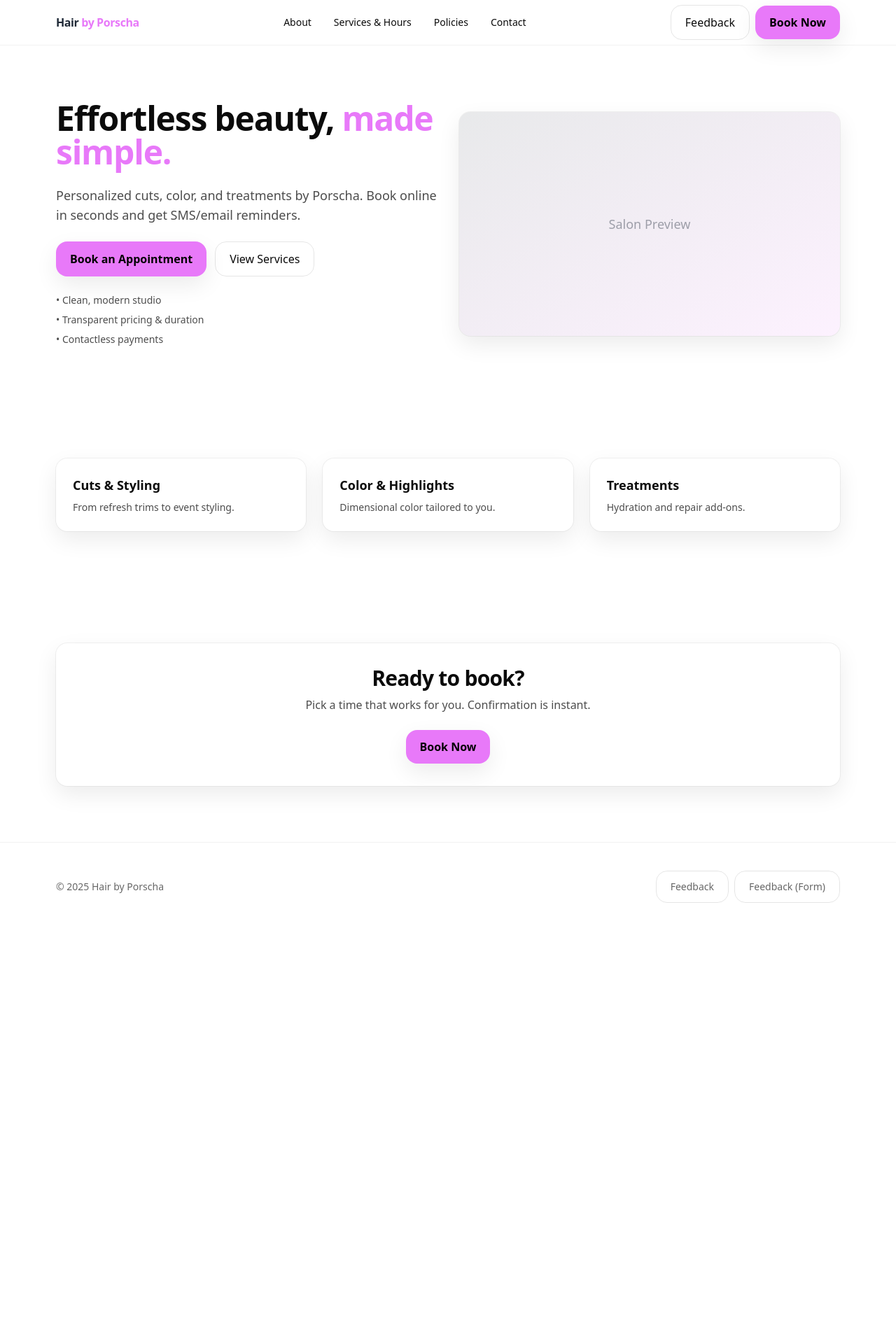
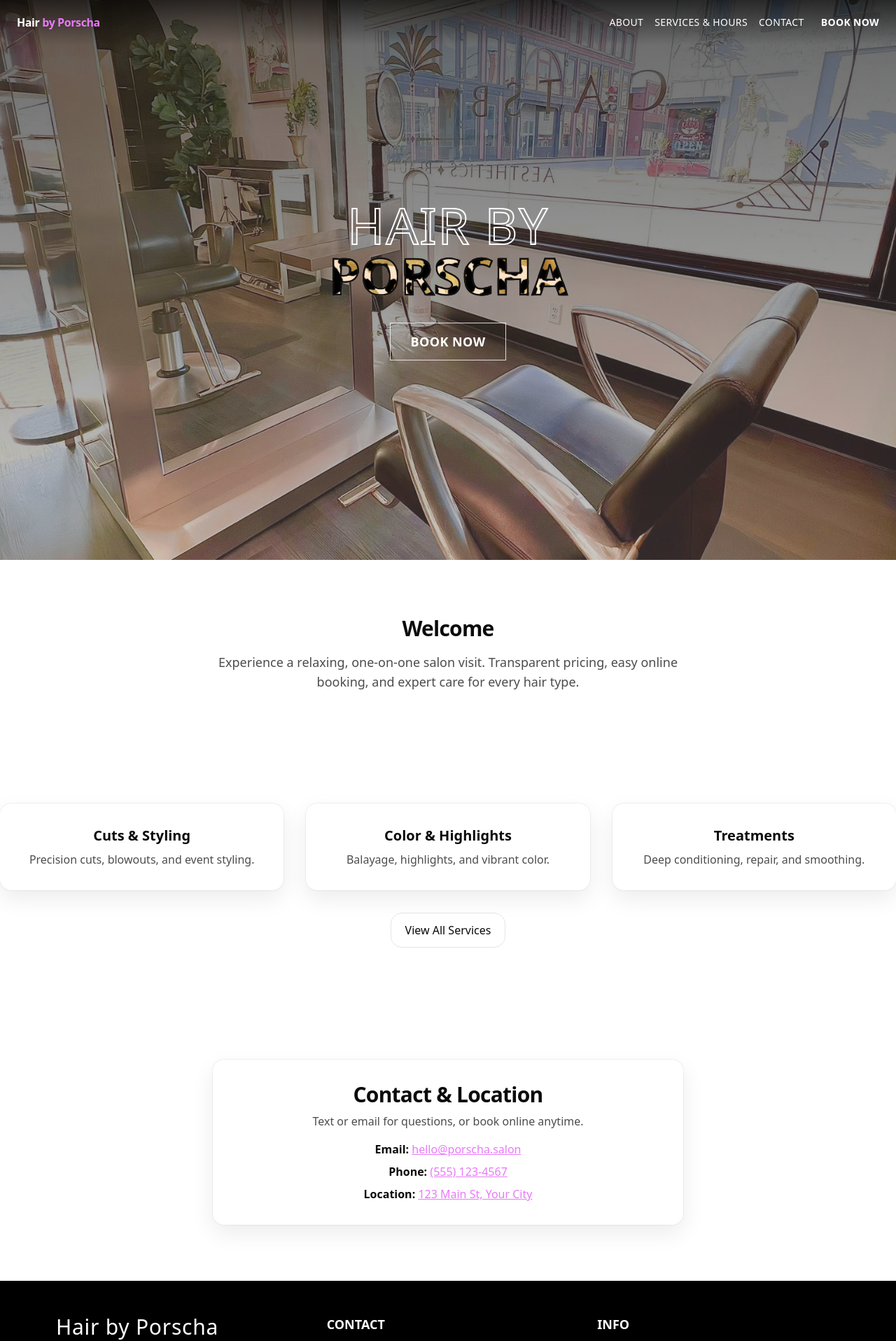
Before and after one commit to Miles-Collins/salon-site, a Next.js app: page / in a window 1280 px wide. Shown: the top 1916 px of the page at 70% size. Before the commit the page ends 1330 px from the top, so only its background shows below. Built offline with nearby package versions, Linux system fonts and the light colour scheme.

Commit message:
hero image/nav bar

```diff
--- a/package.json
+++ b/package.json
@@ -1,5 +1,5 @@
 {
-  "name": "salon-site",
+  "name": "porschas-salon",
   "private": true,
   "scripts": {
     "dev": "next dev -p 3000",
--- a/src/app/globals.css
+++ b/src/app/globals.css
@@ -13,3 +13,65 @@ html, body { background: var(--bg); color: var(--fg); }
 .h1 { @apply text-4xl lg:text-5xl font-bold tracking-tight; }
 .h2 { @apply text-3xl font-semibold tracking-tight; }
 .muted { @apply text-black/70; }
+
+/* Subtle underline on hover like reference site */
+.link-underline { @apply relative inline-block; }
+.link-underline::after {
+	content: "";
+	position: absolute;
+	left: 0;
+	right: 0;
+	bottom: -2px;
+	height: 2px;
+	background: currentColor;
+	transform: scaleX(0);
+	transform-origin: left;
+	transition: transform 200ms ease;
+}
+.group:hover .link-underline::after, .link-underline:hover::after { transform: scaleX(1); }
+
+/* Outline text style similar to reference (stroke only) */
+.text-outline-white {
+	color: transparent;
+	-webkit-text-stroke: 2px #fff;
+	text-shadow: 0 0 transparent; /* ensure no fill */
+}
+
+/* Cheetah-print text fill using layered radial gradients */
+.text-cheetah {
+}
+.text-cheetah:hover {
+	text-shadow: 0 0 16px rgba(255,255,255,0.7), 0 0 32px rgba(255,255,255,0.4);
+	--tan: #d6b179;
+	--brown: #8b5e34;
+	--brown2: #6b3e1f;
+	background-color: var(--tan);
+	background-image:
+		radial-gradient(circle at 12% 20%, var(--brown2) 0 7px, transparent 7.5px),
+		radial-gradient(circle at 25% 35%, var(--brown) 0 9px, transparent 9.5px),
+		radial-gradient(circle at 40% 60%, var(--brown2) 0 8px, transparent 8.5px),
+		radial-gradient(circle at 65% 25%, var(--brown) 0 10px, transparent 10.5px),
+		radial-gradient(circle at 78% 75%, var(--brown2) 0 9px, transparent 9.5px),
+		radial-gradient(circle at 12% 75%, var(--brown) 0 8px, transparent 8.5px),
+		radial-gradient(circle at 85% 45%, var(--brown2) 0 7px, transparent 7.5px),
+		radial-gradient(circle at 55% 10%, var(--brown) 0 9px, transparent 9.5px);
+	background-size: 220px 220px;
+	background-repeat: repeat;
+	-webkit-background-clip: text;
+	background-clip: text;
+	color: transparent;
+	-webkit-text-stroke: 1px rgba(255,255,255,0.35);
+}
+.text-cheetah {
+			background: url('/cheetah-print.jpg') repeat;
+			background-size: cover;
+			color: transparent;
+			-webkit-background-clip: text;
+			background-clip: text;
+			font-weight: 900;
+			-webkit-text-stroke: 2.5px #111;
+		}
+
+		.text-cheetah:hover {
+			text-shadow: 0 4px 12px rgba(255,255,255,0.7);
+		}
--- a/src/app/layout.tsx
+++ b/src/app/layout.tsx
@@ -19,9 +19,9 @@ export default function RootLayout({ children }: { children: React.ReactNode })
   return (
     <html lang="en">
       <body className="min-h-screen antialiased">
-        <Navbar />
-        <main className="container">{children}</main>
-        <Footer />
+  <Navbar />
+  <main>{children}</main>
+  <Footer />
       </body>
     </html>
   );
--- a/src/app/page.tsx
+++ b/src/app/page.tsx
@@ -4,58 +4,72 @@ import Section from "@/components/Section";
 export default function HomePage() {
   return (
     <>
-      {/* HERO */}
-      <Section className="pt-8">
-        <div className="grid gap-8 lg:grid-cols-2 lg:items-center">
-          <div className="space-y-6">
-            <h1 className="h1">
-              Effortless beauty, <span className="text-brand-accent">made simple.</span>
-            </h1>
-            <p className="muted text-lg">
-              Personalized cuts, color, and treatments by Porscha. Book online in seconds and get
-              SMS/email reminders.
-            </p>
-            <div className="flex gap-3">
-              <Link href="/book" className="btn-accent">Book an Appointment</Link>
-              <Link href="/services" className="btn-outline">View Services</Link>
-            </div>
-            <ul className="grid gap-2 text-sm text-black/70">
-              <li>• Clean, modern studio</li>
-              <li>• Transparent pricing & duration</li>
-              <li>• Contactless payments</li>
-            </ul>
-          </div>
-          <div className="card overflow-hidden">
-            <div className="h-80 w-full bg-gradient-to-br from-brand/10 to-brand-accent/10 flex items-center justify-center">
-              <p className="text-brand/40 text-lg font-medium">Salon Preview</p>
-            </div>
-          </div>
+      {/* HERO - full viewport with image and overlay */}
+  <div className="relative w-full h-screen min-h-screen flex items-center justify-center overflow-hidden">
+        <img
+          src="/hero.jpg"
+          alt="Salon interior"
+          className="absolute inset-0 w-full h-full object-cover object-center opacity-80"
+        />
+        <div className="absolute inset-0 w-full h-full bg-gradient-to-b from-black/60 to-black/20" />
+        <div className="relative z-10 text-center w-full px-0 md:px-4 flex flex-col items-center justify-center h-full">
+          <h1 className="text-5xl md:text-7xl font-semibold leading-tight mb-8">
+            <span className="block text-outline-white font-light tracking-wide">HAIR BY</span>
+            <span className="block text-cheetah">PORSCHA</span>
+          </h1>
+          <Link
+            href="/book"
+            className="inline-block border border-white/80 text-white px-7 py-3 text-base md:text-lg font-semibold tracking-wide hover:bg-white/10 transition"
+          >
+            BOOK NOW
+          </Link>
+        </div>
+      </div>
+
+      {/* About/Intro Section */}
+      <Section className="py-12">
+        <div className="max-w-2xl mx-auto text-center">
+          <h2 className="h2 mb-4">Welcome</h2>
+          <p className="muted text-lg">
+            Experience a relaxing, one-on-one salon visit. Transparent pricing, easy online booking, and expert care for every hair type.
+          </p>
         </div>
       </Section>
 
-      {/* QUICK BLURBS */}
-      <Section>
-        <div className="grid gap-6 sm:grid-cols-3">
+      {/* Services Preview */}
+      <Section className="py-12">
+        <div className="grid gap-8 md:grid-cols-3">
           {[
-            { t: "Cuts & Styling", d: "From refresh trims to event styling." },
-            { t: "Color & Highlights", d: "Dimensional color tailored to you." },
-            { t: "Treatments", d: "Hydration and repair add-ons." },
+            { t: "Cuts & Styling", d: "Precision cuts, blowouts, and event styling." },
+            { t: "Color & Highlights", d: "Balayage, highlights, and vibrant color." },
+            { t: "Treatments", d: "Deep conditioning, repair, and smoothing." },
           ].map((x) => (
-            <div key={x.t} className="card p-6">
-              <h3 className="text-lg font-semibold">{x.t}</h3>
-              <p className="mt-2 text-sm text-black/70">{x.d}</p>
+            <div key={x.t} className="card p-8 text-center">
+              <h3 className="text-xl font-semibold mb-2">{x.t}</h3>
+              <p className="muted text-base">{x.d}</p>
             </div>
           ))}
         </div>
+        <div className="mt-8 text-center">
+          <Link href="/services" className="btn-outline">View All Services</Link>
+        </div>
       </Section>
 
-      {/* CTA */}
-      <Section>
-        <div className="card p-8 text-center">
-          <h2 className="h2">Ready to book?</h2>
-          <p className="mt-2 muted">Pick a time that works for you. Confirmation is instant.</p>
-          <div className="mt-6">
-            <Link href="/book" className="btn-accent">Book Now</Link>
+      {/* Contact/Location Section */}
+      <Section className="py-12">
+        <div className="max-w-2xl mx-auto card p-8 text-center">
+          <h2 className="h2 mb-2">Contact & Location</h2>
+          <p className="muted mb-4">Text or email for questions, or book online anytime.</p>
+          <div className="space-y-2">
+            <div>
+              <span className="font-semibold">Email:</span> <a href="mailto:hello@porscha.salon" className="text-brand-accent underline">hello@porscha.salon</a>
+            </div>
+            <div>
+              <span className="font-semibold">Phone:</span> <a href="tel:5551234567" className="text-brand-accent underline">(555) 123-4567</a>
+            </div>
+            <div>
+              <span className="font-semibold">Location:</span> <a href="https://maps.google.com/?q=Your+Salon+Address" target="_blank" rel="noopener" className="text-brand-accent underline">123 Main St, Your City</a>
+            </div>
           </div>
         </div>
       </Section>
--- /dev/null
+++ b/src/components/ContactBar.tsx
@@ -0,0 +1,16 @@
+import Link from "next/link";
+
+export default function ContactBar() {
+  return (
+    <div className="fixed bottom-0 left-0 w-full bg-white/90 border-t border-brand/10 shadow-soft z-50">
+      <div className="max-w-5xl mx-auto flex items-center justify-between px-4 py-2 text-sm">
+        <div className="flex items-center gap-4">
+          <a href="tel:5551234567" className="font-semibold text-brand hover:text-brand-accent transition">(555) 123-4567</a>
+          <span className="text-black/30">|</span>
+          <a href="mailto:hello@porscha.salon" className="font-semibold text-brand hover:text-brand-accent transition">hello@porscha.salon</a>
+        </div>
+        <Link href="/book" className="btn-accent px-4 py-2 rounded-full text-sm font-semibold shadow-soft">Book Now</Link>
+      </div>
+    </div>
+  );
+}
--- a/src/components/FeedbackButton.tsx
+++ b/src/components/FeedbackButton.tsx
@@ -6,9 +6,10 @@ type Props = {
   variant?: "mailto" | "form";
   className?: string;
   label?: string;
+  appearance?: "button" | "link";
 };
 
-export default function FeedbackButton({ variant = "mailto", className = "", label = "Feedback" }: Props) {
+export default function FeedbackButton({ variant = "mailto", className = "", label = "Feedback", appearance = "button" }: Props) {
   const pathname = usePathname();
   const email = process.env.NEXT_PUBLIC_FEEDBACK_EMAIL || "hello@example.com";
   const formBase = process.env.NEXT_PUBLIC_FEEDBACK_FORM || "";
@@ -24,12 +25,13 @@ export default function FeedbackButton({ variant = "mailto", className = "", lab
 
   const href = variant === "mailto" ? mailtoHref : formHref;
 
+  const baseClass = appearance === "link" ? "link-underline" : "btn-outline";
   return (
     <a
       href={href}
       target={variant === "form" ? "_blank" : undefined}
       rel={variant === "form" ? "noreferrer" : undefined}
-      className={`btn-outline ${className}`}
+      className={`${baseClass} ${className}`}
     >
       {label}
     </a>
--- a/src/components/Footer.tsx
+++ b/src/components/Footer.tsx
@@ -1,14 +1,47 @@
-import FeedbackButton from "@/components/FeedbackButton";
-
 export default function Footer() {
   return (
-    <footer className="border-t border-black/5">
-      <div className="container flex items-center justify-between py-10 text-sm text-black/60">
-        <p>© {new Date().getFullYear()} Hair by Porscha</p>
-        <div className="flex gap-2">
-          <FeedbackButton variant="mailto" />
-          <FeedbackButton variant="form" label="Feedback (Form)" />
+    <footer className="bg-black text-white pt-12 pb-4">
+      <div className="container mx-auto grid grid-cols-1 md:grid-cols-3 gap-10 pb-8">
+        {/* Brand/About */}
+        <div>
+          <div className="text-3xl font-light tracking-wide mb-2">Hair by Porscha</div>
+          <p className="text-white/80 mb-4 text-sm">Effortless beauty, expert care, and a relaxing studio experience. Book online or reach out with questions!</p>
+          <div className="flex gap-4 mb-4">
+            <a href="https://instagram.com" target="_blank" rel="noopener" aria-label="Instagram">
+              <svg width="22" height="22" fill="none" viewBox="0 0 24 24" stroke="currentColor" className="hover:text-brand-accent transition"><circle cx="12" cy="12" r="7" strokeWidth="2"/><rect x="17" y="7" width="2" height="2" rx="1"/><rect x="2" y="2" width="20" height="20" rx="6" strokeWidth="2"/></svg>
+            </a>
+            <a href="https://facebook.com" target="_blank" rel="noopener" aria-label="Facebook">
+              <svg width="22" height="22" fill="none" viewBox="0 0 24 24" stroke="currentColor" className="hover:text-brand-accent transition"><path d="M17 2H7a5 5 0 0 0-5 5v10a5 5 0 0 0 5 5h5v-7h-2v-3h2V9a3 3 0 0 1 3-3h2v3h-2v3h2v7h2a5 5 0 0 0 5-5V7a5 5 0 0 0-5-5z" strokeWidth="2"/></svg>
+            </a>
+            <a href="mailto:hello@porscha.salon" aria-label="Email">
+              <svg width="22" height="22" fill="none" viewBox="0 0 24 24" stroke="currentColor" className="hover:text-brand-accent transition"><rect x="3" y="7" width="18" height="10" rx="2" strokeWidth="2"/><path d="M3 7l9 6 9-6" strokeWidth="2"/></svg>
+            </a>
+          </div>
+          <a href="/book" className="inline-block mt-2 underline font-semibold text-white hover:text-brand-accent">BOOK ONLINE</a>
         </div>
+        {/* Contact */}
+        <div>
+          <div className="font-bold text-lg mb-2">CONTACT</div>
+          <div className="text-white/80 text-sm mb-2">123 Main St, Your City, CA 90210</div>
+          <a href="tel:5551234567" className="block text-white/80 text-sm mb-2">(555) 123-4567</a>
+          <a href="mailto:hello@porscha.salon" className="block text-white/80 text-sm mb-2">Email Us</a>
+        </div>
+        {/* Info/Hours */}
+        <div>
+          <div className="font-bold text-lg mb-2">INFO</div>
+          <div className="grid grid-cols-2 gap-x-4 text-white/80 text-sm">
+            <div>Monday</div><div>Closed</div>
+            <div>Tuesday</div><div>10AM - 6PM</div>
+            <div>Wednesday</div><div>10AM - 6PM</div>
+            <div>Thursday</div><div>10AM - 6PM</div>
+            <div>Friday</div><div>10AM - 6PM</div>
+            <div>Saturday</div><div>10AM - 6PM</div>
+            <div>Sunday</div><div>Closed</div>
+          </div>
+        </div>
+      </div>
+      <div className="border-t border-white/10 pt-3 pb-1 text-center text-xs text-white/60">
+        © {new Date().getFullYear()} Hair by Porscha &nbsp;|&nbsp; <a href="/terms" className="underline">Terms and Conditions</a> &nbsp;|&nbsp; <a href="/privacy" className="underline">Privacy Policy</a>
       </div>
     </footer>
   );
--- a/src/components/Navbar.tsx
+++ b/src/components/Navbar.tsx
@@ -2,40 +2,54 @@
 
 import Link from "next/link";
 import { usePathname } from "next/navigation";
-import FeedbackButton from "@/components/FeedbackButton";
 
 const nav = [
   { href: "/about", label: "About" },
   { href: "/services", label: "Services & Hours" },
-  { href: "/policies", label: "Policies" },
   { href: "/contact", label: "Contact" },
 ];
 
+import { useEffect, useState } from "react";
+
 export default function Navbar() {
   const pathname = usePathname();
+  const [scrolled, setScrolled] = useState(false);
+
+  useEffect(() => {
+    const onScroll = () => {
+      setScrolled(window.scrollY > 60); // adjust threshold as needed
+    };
+    window.addEventListener("scroll", onScroll);
+    return () => window.removeEventListener("scroll", onScroll);
+  }, []);
+
   return (
-    <header className="sticky top-0 z-50 border-b border-black/5 bg-white/80 backdrop-blur">
-      <div className="container flex h-16 items-center justify-between">
+    <header
+      className={`fixed top-0 left-0 w-full z-50 transition-all duration-300
+        ${scrolled ? "bg-black/90 border-b border-black/30 shadow-lg backdrop-blur" : "bg-gradient-to-b from-black/60 to-transparent border-none"}`}
+    >
+      <div className="w-full flex h-16 items-center px-0 md:px-6">
         <Link href="/" className="font-semibold tracking-tight">
-          <span className="text-brand">Hair</span> <span className="text-brand-accent">by Porscha</span>
+          <span className="text-white drop-shadow">Hair</span> <span className="text-brand-accent drop-shadow">by Porscha</span>
         </Link>
-        <nav className="hidden gap-2 md:flex">
+        <div className="ml-auto flex items-center gap-6">
+          <nav className="hidden gap-4 md:flex">
             {nav.map((item) => {
               const active = pathname === item.href;
               return (
                 <Link
                   key={item.href}
                   href={item.href}
-                className={`rounded-xl px-3 py-2 text-sm font-medium ${active ? "bg-black/5" : "hover:bg-black/5"}`}
+                  className={`group px-0 py-2 text-sm font-medium uppercase tracking-wide text-white link-underline ${active ? "after:scale-x-100" : ""}`}
                 >
                   {item.label}
                 </Link>
               );
             })}
           </nav>
-        <div className="flex items-center gap-2">
-          <FeedbackButton variant="form" label="Feedback" />
-          <Link href="/book" className="btn-accent">Book Now</Link>
+          <div className="flex items-center gap-4">
+            <Link href="/book" className="group text-white text-sm font-semibold uppercase tracking-wide link-underline">Book Now</Link>
+          </div>
         </div>
       </div>
     </header>
```
Also changed, not shown: public/cheetah-print.jpg (added), public/hero.jpg (added). Lines whose indentation alone changed are shown as unchanged.
